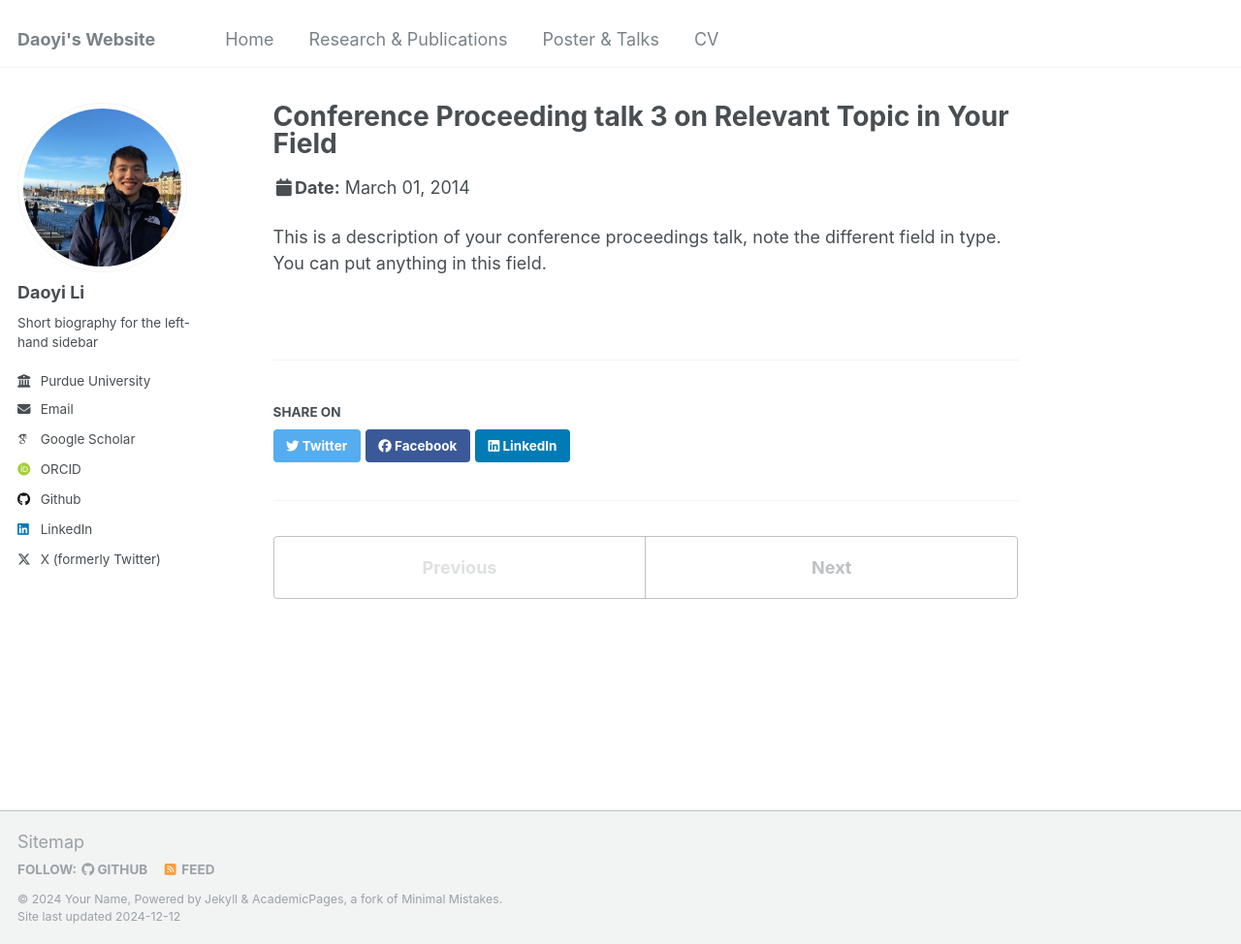
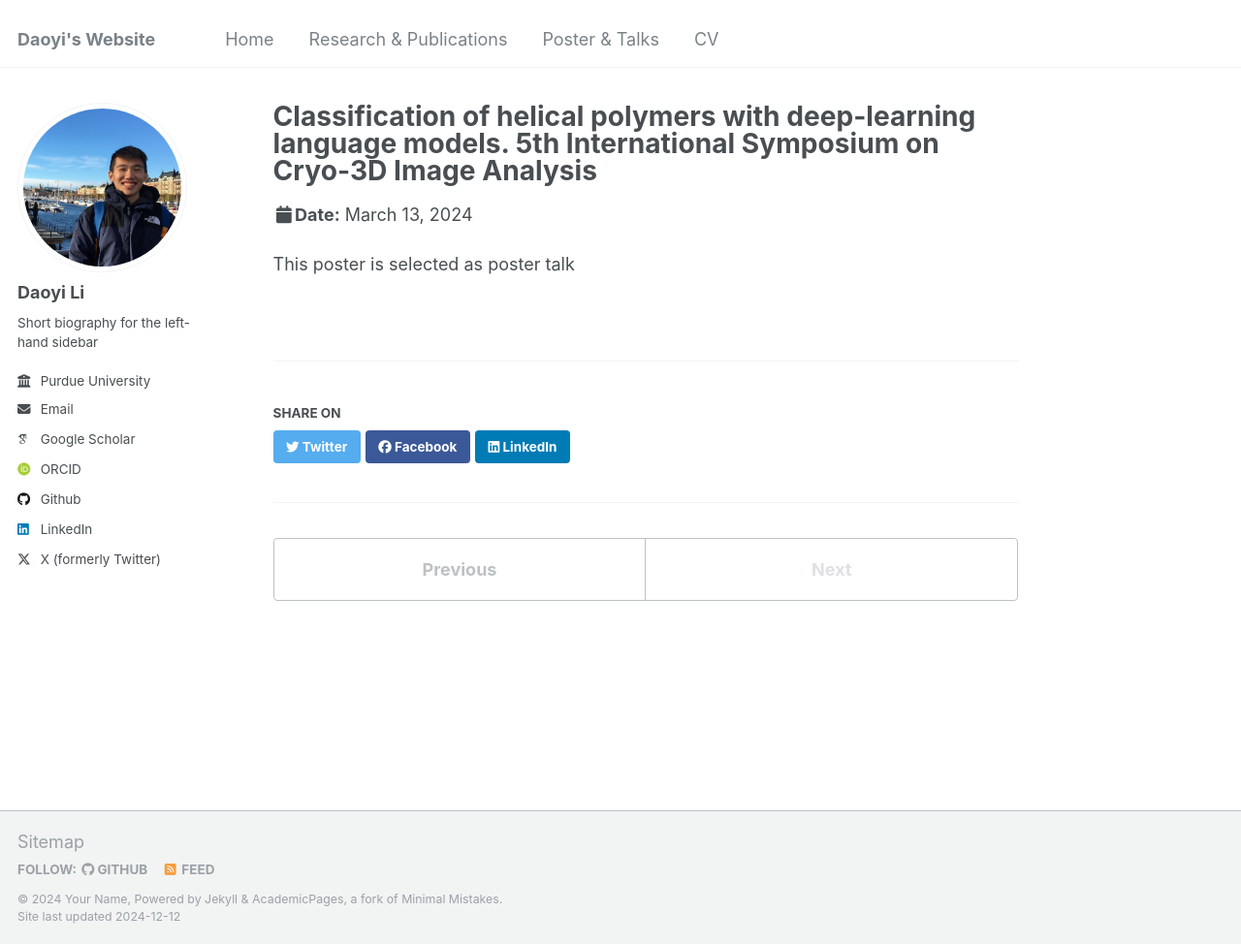
Before and after one commit to smallelephant9516/smallelephant9516.github.io, a Jekyll site: the page built from _talks/2014-03-01-talk-3.md, in a window 1280 px wide and 974 px high. Shown: the whole window at 97% size. Built offline with Jekyll 4.4.1, drawn with Linux system fonts in a browser that asks for light colours; some web fonts are replaced.

Commit message:
Update 2014-03-01-talk-3.md

```diff
--- a/_talks/2014-03-01-talk-3.md
+++ b/_talks/2014-03-01-talk-3.md
@@ -1,11 +1,11 @@
 ---
-title: "Conference Proceeding talk 3 on Relevant Topic in Your Field"
+title: "Classification of helical polymers with deep-learning language models. 5th International Symposium on Cryo-3D Image Analysis"
 collection: talks
-type: "Conference proceedings talk"
+type: "Poster"
 permalink: /talks/2014-03-01-talk-3
-venue: "Testing Institute of America 2014 Annual Conference"
-date: 2014-03-01
-location: "Los Angeles, CA"
+venue: "5th International Symposium on Cryo-3D Image Analysis 2024"
+date: 2024-03-13
+location: "Lake Tahoe, CA"
 ---
 
-This is a description of your conference proceedings talk, note the different field in type. You can put anything in this field.
+This poster is selected as poster talk
```
